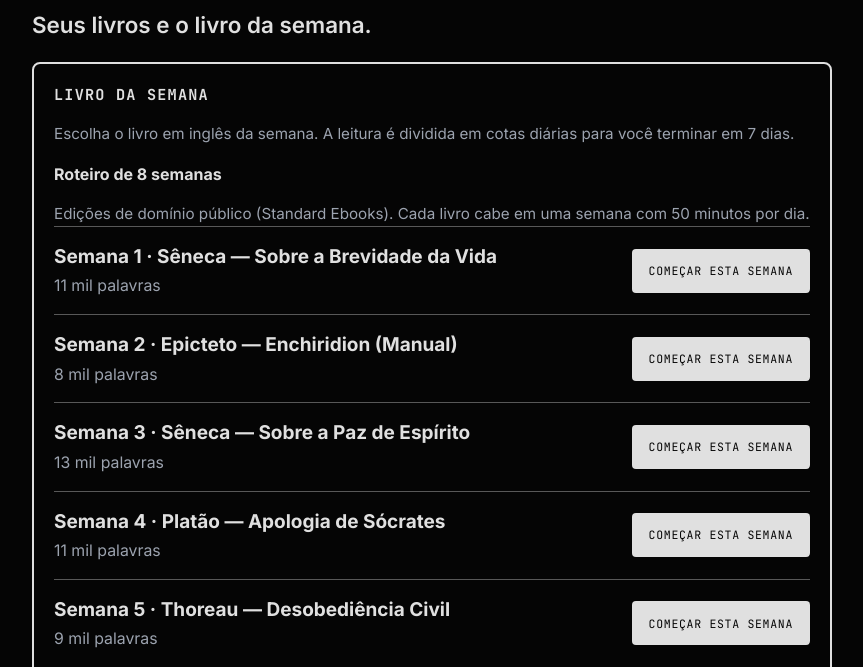
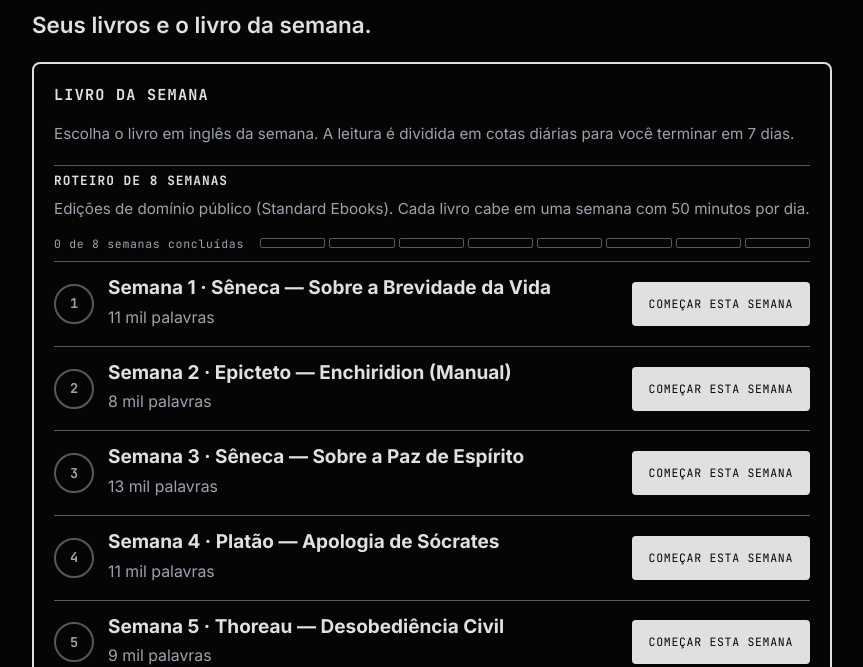
Before and after one commit to 8gestor/ingles-do-zero, a plain HTML site: page site/ingles.html in a window 1280 px wide. Shown: the part 164-831 px from the top of the page, without its empty margins (208-1071 px from the left). Drawn offline with Linux system fonts and the light colour scheme.

Commit message:
Roteiro de 8 semanas: linhas organizadas, selo lido e resumo de progresso
Marcador de estado, selo LIDO/EM ANDAMENTO, botoes alinhados, titulo sem estourar e faixa de 8 semanas. Teste L13b e CHANGELOG.

Co-Authored-By: Claude Sonnet 5.5 <noreply@anthropic.com>

```diff
--- a/site/assets/css/capitulos/ingles.css
+++ b/site/assets/css/capitulos/ingles.css
@@ -420,3 +420,35 @@ html body .lb-week h2, html body .lb-sess h2, html body .lb-prog h2, html body .
     .lb-doc-acts .lb-btn, .lb-week-row .lb-btn, .lb-sess-acts .lb-btn, .lb-close-next .lb-btn { flex: 1 1 130px; }
     .lb-sync-form .lb-btn { flex: 1 1 130px; }
 }
+
+/* ---------- Roteiro de 8 semanas: linhas organizadas (marcador de estado, selo "lido", ações alinhadas) ---------- */
+html body.paper-mode .lb-rot .lb-rot-h, html body .lb-rot .lb-rot-h, html body .lb-rot > summary { font-family: var(--font-tech); font-size: .8rem; letter-spacing: .08em; text-transform: uppercase; border: 0; padding: 0; margin: 0 0 6px; }
+.lb-rot > summary { cursor: pointer; min-height: 44px; display: flex; align-items: center; margin: 0; }
+.lb-rot { margin-top: 18px; padding-top: 4px; border-top: 1px solid var(--lb-line); }
+.lb-rot > .lb-note:first-of-type, .lb-rot > .lb-note { margin: 6px 0 12px; }
+.lb-rot-sum { display: flex; align-items: center; gap: 10px 16px; flex-wrap: wrap; margin: 0 0 8px; }
+.lb-rot-count { font-family: var(--font-tech); font-size: .72rem; letter-spacing: .06em; color: var(--c-dim); }
+.lb-rot-strip { display: grid; grid-template-columns: repeat(8, 1fr); gap: 4px; flex: 1 1 160px; min-width: 120px; }
+.lb-rot-strip span { height: 8px; border: 1px solid var(--lb-line); border-radius: 2px; }
+.lb-rot-strip span.on { background: var(--c-text); border-color: var(--c-text); }
+.lb-rot-strip span.now { background: repeating-linear-gradient(45deg, var(--c-text) 0 3px, transparent 3px 6px); border-color: var(--c-text); }
+
+.lb-rot .lb-rot-item { display: grid; grid-template-columns: 40px minmax(0, 1fr) auto; align-items: center; gap: 8px 14px; padding: 14px 0; border-top: 1px solid var(--lb-line); }
+.lb-rot-mark { width: 36px; height: 36px; border-radius: 50%; border: 2px solid var(--lb-line); display: grid; place-items: center; font-family: var(--font-tech); font-size: .85rem; font-weight: 700; color: var(--c-dim); }
+.lb-rot-item.done .lb-rot-mark { background: var(--c-text); border-color: var(--c-text); color: var(--c-bg); font-size: 1rem; }
+.lb-rot-item.now .lb-rot-mark { border-color: var(--c-text); color: var(--c-text); box-shadow: 0 0 0 3px var(--lb-soft); }
+.lb-rot .lb-rot-info { display: flex; flex-direction: column; gap: 4px; min-width: 0; flex: none; }
+.lb-rot-info strong { overflow-wrap: anywhere; line-height: 1.3; }
+.lb-rot-meta { display: flex; flex-wrap: wrap; align-items: center; gap: 4px 10px; }
+.lb-rot-meta small { color: var(--c-dim); }
+.lb-rot-done, .lb-rot-now { font-family: var(--font-tech); font-size: .64rem; letter-spacing: .08em; text-transform: uppercase; border-radius: 999px; padding: 2px 10px; line-height: 1.6; text-decoration: none; }
+.lb-rot-done { background: var(--c-text); color: var(--c-bg); }
+.lb-rot-now { border: 1px solid var(--c-text); }
+.lb-rot-act { display: flex; flex-wrap: wrap; justify-content: flex-end; gap: 8px; }
+.lb-rot-act .lb-btn { white-space: nowrap; }
+.lb-rot-item.done { opacity: 1; }
+@media (max-width: 700px) {
+    .lb-rot .lb-rot-item { grid-template-columns: 36px minmax(0, 1fr); }
+    .lb-rot-act { grid-column: 1 / -1; justify-content: stretch; }
+    .lb-rot-act .lb-btn { flex: 1 1 140px; white-space: normal; }
+}
--- a/site/assets/js/ingles-semana.js
+++ b/site/assets/js/ingles-semana.js
@@ -22,7 +22,7 @@
             onPace: 'No ritmo da semana', behind: (n) => 'Atrasado em ' + n + ' palavras', ahead: (n) => 'Adiantado em ' + n + ' palavras',
             cont: 'Continuar a leitura', end: 'Encerrar a semana', gone: 'O livro da semana não está mais na biblioteca.',
             finished: (d) => 'Livro concluído em ' + d + (d === 1 ? ' dia' : ' dias') + '. Boa leitura!', next: 'Escolher o próximo livro',
-            rotH: 'Roteiro de 8 semanas', rotNote: 'Edições de domínio público (Standard Ebooks). Cada livro cabe em uma semana com 50 minutos por dia.', week: 'Semana', words: 'mil palavras', startThis: 'Começar esta semana', preparing: 'Preparando o livro…', reading: 'em andamento', doneTag: 'lido', openBook: 'Abrir o livro', reread: 'Reler (nova semana)', other: 'Ou escolha outro livro da sua biblioteca (por exemplo, um PDF que você enviou):', rotFail: 'Não consegui carregar o livro: ',
+            rotCount: (d, n) => d + ' de ' + n + ' semanas concluídas', rotH: 'Roteiro de 8 semanas', rotNote: 'Edições de domínio público (Standard Ebooks). Cada livro cabe em uma semana com 50 minutos por dia.', week: 'Semana', words: 'mil palavras', startThis: 'Começar esta semana', preparing: 'Preparando o livro…', reading: 'em andamento', doneTag: 'lido', openBook: 'Abrir o livro', reread: 'Reler (nova semana)', other: 'Ou escolha outro livro da sua biblioteca (por exemplo, um PDF que você enviou):', rotFail: 'Não consegui carregar o livro: ',
             closeH: 'Fechamento da semana', cDays: 'dias de leitura', cWords: 'palavras lidas', cMin: 'min estudados', cRdLs: 'min lendo / ouvindo', cSaved: 'palavras salvas', cRev: 'revisões feitas', cSess: 'sessões do dia completas', cTexts: 'textos escritos',
             closeAsk: 'Escreva, em inglês, um resumo de cerca de 150 palavras: o argumento central do livro e uma objeção sua.', counter: (n) => n + ' / 150 palavras', closeSave: 'Salvar o fechamento', saveAnyway: 'Salvar assim mesmo',
             needWords: (n) => 'Escreva pelo menos ' + n + ' palavras.', needBook: (n) => 'Use pelo menos ' + n + ' palavras do livro (veja a lista da semana).', needObj: 'Inclua uma objeção sua (however, but, although, I disagree…).',
@@ -41,7 +41,7 @@
             onPace: 'On pace for the week', behind: (n) => 'Behind by ' + n + ' words', ahead: (n) => 'Ahead by ' + n + ' words',
             cont: 'Continue reading', end: 'End the week', gone: 'This week\'s book is no longer in the library.',
             finished: (d) => 'Book finished in ' + d + (d === 1 ? ' day' : ' days') + '. Well read!', next: 'Pick the next book',
-            rotH: '8-week reading plan', rotNote: 'Public-domain editions (Standard Ebooks). Each book fits in a week at 50 minutes a day.', week: 'Week', words: 'k words', startThis: 'Start this week', preparing: 'Preparing the book…', reading: 'in progress', doneTag: 'read', openBook: 'Open the book', reread: 'Read again (new week)', other: 'Or pick another book from your library (for example, a PDF you uploaded):', rotFail: 'Could not load the book: ',
+            rotCount: (d, n) => d + ' of ' + n + ' weeks completed', rotH: '8-week reading plan', rotNote: 'Public-domain editions (Standard Ebooks). Each book fits in a week at 50 minutes a day.', week: 'Week', words: 'k words', startThis: 'Start this week', preparing: 'Preparing the book…', reading: 'in progress', doneTag: 'read', openBook: 'Open the book', reread: 'Read again (new week)', other: 'Or pick another book from your library (for example, a PDF you uploaded):', rotFail: 'Could not load the book: ',
             closeH: 'Week closing', cDays: 'reading days', cWords: 'words read', cMin: 'min studied', cRdLs: 'min reading / listening', cSaved: 'words saved', cRev: 'reviews done', cSess: 'full daily sessions', cTexts: 'texts written',
             closeAsk: 'Write a summary of about 150 words in English: the book\'s central argument and an objection of your own.', counter: (n) => n + ' / 150 words', closeSave: 'Save the closing', saveAnyway: 'Save anyway',
             needWords: (n) => 'Write at least ' + n + ' words.', needBook: (n) => 'Use at least ' + n + ' words from the book (see the week\'s list).', needObj: 'Include an objection of your own (however, but, although, I disagree…).',
@@ -124,17 +124,25 @@
     function roteiroList(plan, metas, collapsed) {
         const done = hist(), wrap = collapsed ? el('details', 'lb-rot') : el('div', 'lb-rot'); wrap.id = 'lb-rot';
         const head = collapsed ? el('summary', null, t('rotH')) : el('h3', 'lb-rot-h', t('rotH'));
-        wrap.append(head, el('p', 'lb-note', t('rotNote')));
+        const isDone = (it) => done.some((h) => h.slug === it.slug);
+        const sum = el('div', 'lb-rot-sum'), strip = el('div', 'lb-rot-strip'); strip.setAttribute('aria-hidden', 'true');
+        ROTEIRO.forEach((it) => strip.appendChild(el('span', isDone(it) ? 'on' : (plan && plan.slug === it.slug ? 'now' : ''))));
+        sum.append(el('span', 'lb-rot-count', t('rotCount')(ROTEIRO.filter(isDone).length, ROTEIRO.length)), strip);
+        wrap.append(head, el('p', 'lb-note', t('rotNote')), sum);
         const msg = el('p', 'lb-note'); msg.id = 'lb-rot-msg';
         ROTEIRO.forEach((it) => {
-            const row = el('div', 'lb-rot-item'); row.dataset.slug = it.slug;
+            const dn = isDone(it), cur = !dn && plan && plan.slug === it.slug;
+            const row = el('div', 'lb-rot-item ' + (dn ? 'done' : cur ? 'now' : 'todo')); row.dataset.slug = it.slug;
             const names = it[D.state.readLang];
-            const info = el('div', 'lb-rot-info');
-            info.append(el('strong', null, t('week') + ' ' + it.n + ' · ' + names[0] + ' — ' + names[1]), el('small', null, Math.round(it.w / 1000) + ' ' + t('words')));
+            const mark = el('span', 'lb-rot-mark', dn ? '✓' : String(it.n)); mark.setAttribute('aria-hidden', 'true');
+            const info = el('div', 'lb-rot-info'), meta = el('div', 'lb-rot-meta');
+            meta.appendChild(el('small', null, Math.round(it.w / 1000) + ' ' + t('words')));
+            if (dn) meta.appendChild(el('span', 'lb-rot-done', '✓ ' + t('doneTag')));
+            else if (cur) meta.appendChild(el('span', 'lb-rot-now', t('reading')));
+            info.append(el('strong', null, t('week') + ' ' + it.n + ' · ' + names[0] + ' — ' + names[1]), meta);
             const act = el('div', 'lb-rot-act');
-            if (done.some((h) => h.slug === it.slug)) {
+            if (dn) {
                 // livro concluído nunca fica trancado: dá para abrir e, sem plano em andamento, reler em uma nova semana
-                const s = el('span', 'lb-ok', '✓ ' + t('doneTag')); s.className = 'lb-ok lb-rot-done'; act.appendChild(s);
                 const bo = btn(t('openBook'), async () => { try { D.openDoc(await addRoteiro(it, metas)); } catch (e) { msg.textContent = t('rotFail') + (e && e.message ? e.message : e); } }); bo.id = 'lb-rot-open-' + it.n; act.appendChild(bo);
                 if (!plan) {
                     const br = btn(t('reread'), async () => {
@@ -144,7 +152,7 @@
                     }); br.id = 'lb-rot-again-' + it.n; act.appendChild(br);
                 }
             }
-            else if (plan && plan.slug === it.slug) act.appendChild(el('span', 'lb-rot-now', t('reading')));
+            else if (cur) { /* em andamento: o selo já está ao lado do título */ }
             else if (!plan) {
                 const b = btn(t('startThis'), async () => {
                     wrap.querySelectorAll('button').forEach((x) => { x.disabled = true; });
@@ -155,7 +163,7 @@
                     } catch (e) { msg.textContent = t('rotFail') + (e && e.message ? e.message : e); wrap.querySelectorAll('button').forEach((x) => { x.disabled = false; }); }
                 }, 'lb-primary'); b.id = 'lb-rot-' + it.n; act.appendChild(b);
             }
-            row.append(info, act); wrap.appendChild(row);
+            row.append(mark, info); if (act.children.length) row.appendChild(act); wrap.appendChild(row);
         });
         wrap.appendChild(msg);
         return wrap;
```
Also changed, not shown: 1 other file.
